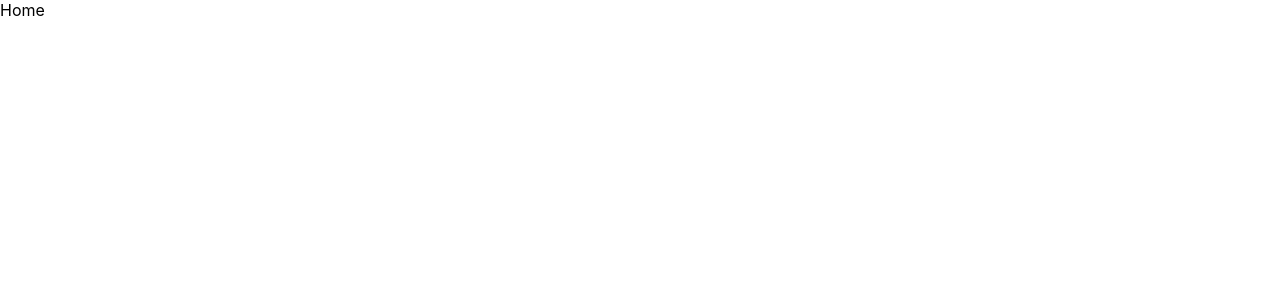
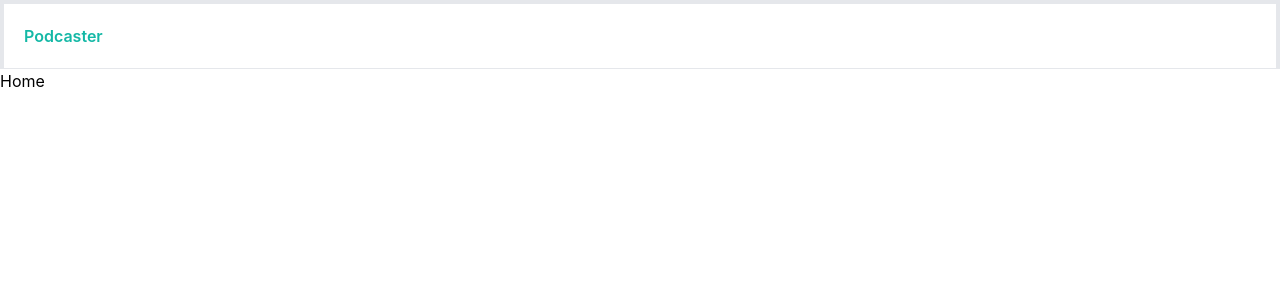
Before and after one commit to federicoruf/podcasts-indi, a React (Create React App) app: page / in a window 1280 px wide. Shown: the top 300 px of the page. Built offline with nearby package versions, Linux system fonts and the light colour scheme; the HTML template or start-up script is replaced by a standard one.

Commit message:
adding header

```diff
--- a/public/index.html
+++ b/public/index.html
@@ -4,10 +4,6 @@
     <meta charset="utf-8" />
     <meta name="viewport" content="width=device-width, initial-scale=1" />
     <meta name="theme-color" content="#000000" />
-    <meta
-      name="description"
-      content="Web site created using create-react-app"
-    />
     <title>Podcaster</title>
   </head>
   <body>
--- a/src/App.js
+++ b/src/App.js
@@ -3,11 +3,13 @@ import { BrowserRouter as Router, Route, Routes } from 'react-router-dom';
 import { Home } from './pages/Home';
 import { Podcast } from './pages/Podcast';
 import { Episode } from './pages/Episode';
+import { Header } from './components/Header';
 import './App.css';
 
 function App() {
   return (
     <Router>
+      <Header />
       <Routes>
         <Route path='/' exact element={<Home />} />
         <Route path='/podcast/:podcastId' exact element={<Podcast />} />
--- /dev/null
+++ b/src/components/Header.js
@@ -0,0 +1,12 @@
+import React from 'react';
+import { Link } from 'react-router-dom';
+
+export const Header = () => {
+  return (
+    <div className='flex flex-row align-middle justify-between border-bottom-2 border-b border-4 p-5'>
+      <Link to='/' className='no-underline text-teal-500 font-semibold'>
+        Podcaster
+      </Link>
+    </div>
+  );
+};
--- a/src/index.css
+++ b/src/index.css
@@ -1,3 +1,7 @@
+@tailwind base;
+@tailwind components;
+@tailwind utilities;
+
 body {
   margin: 0;
   font-family: -apple-system, BlinkMacSystemFont, 'Segoe UI', 'Roboto', 'Oxygen',
```
Also changed, not shown: 2 other files (tests, documents, lock files or other folders).
